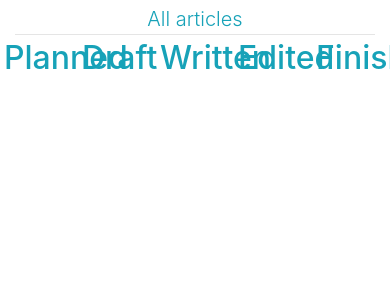
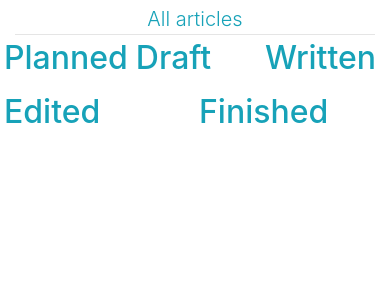
Before and after one commit to ValheKouneli/SkrolliEditor, a Flask app: page /articles/ in a window 390 px wide; the page is wider, and only the part inside the window is pictured. Shown: the part 94-394 px from the top of that part. Run offline with Flask 2, Linux system fonts and the light colour scheme; data that the repository does not hold is empty; some libraries are stand-ins or nearby versions.

Commit message:
editor can be same as writer if both are None; editor_view col arrangement change

```diff
--- a/application/articles/forms.py
+++ b/application/articles/forms.py
@@ -17,7 +17,7 @@ def is_a_proper_name(form, field):
 def is_not_same_as_writer(form, field):
     message = "Editor-in-charge can not be the same as the writer."
 
-    if field.data == form.writer.data:
+    if field.data != 0 and field.data == form.writer.data:
         raise ValidationError(message)
     return
 
--- a/application/templates/articles/editor_view.html
+++ b/application/templates/articles/editor_view.html
@@ -22,7 +22,7 @@
 <hr class="style1 m-0"></hr>
 
 <div class="row">
-    <div class="col p-1" style="max-width: 20%;">
+    <div class="col col-xs-12 p-1">
         <h2 class="text-info">Planned</h2>
         <div class="accordion" id="planned">
             {% for article in planned_articles %}
@@ -31,7 +31,7 @@
             {% endfor %}
         </div>
     </div>
-    <div class="col p-1" style="max-width: 20%;">
+    <div class="col col-xs-12 p-1">
         <h2 class="text-info">Draft</h2>
         <div class="accordion" id="draft">
             {% for article in draft_articles %}
@@ -40,7 +40,7 @@
             {% endfor %}
         </div>
     </div>
-    <div class="col p-1" style="max-width: 20%;">
+    <div class="col col-xs-12 p-1">
         <h2 class="text-info">Written</h2>
         <div class="accordion" id="written">
             {% for article in written_articles %}
@@ -49,7 +49,7 @@
             {% endfor %}
         </div>
     </div>
-    <div class="col p-1" style="max-width: 20%;">
+    <div class="col col-xs-12 p-1">
         <h2 class="text-info">Edited</h2>
         <div class="accordion" id="edited">
             {% for article in edited_articles %}
@@ -58,7 +58,7 @@
             {% endfor %}
         </div>
     </div>
-    <div class="col p-1" style="max-width: 20%;">
+    <div class="col col-xs-12 p-1">
         <h2 class="text-info">Finished</h2>
         <div class="accordion" id="finished">
             {% for article in finished_articles %}
```
